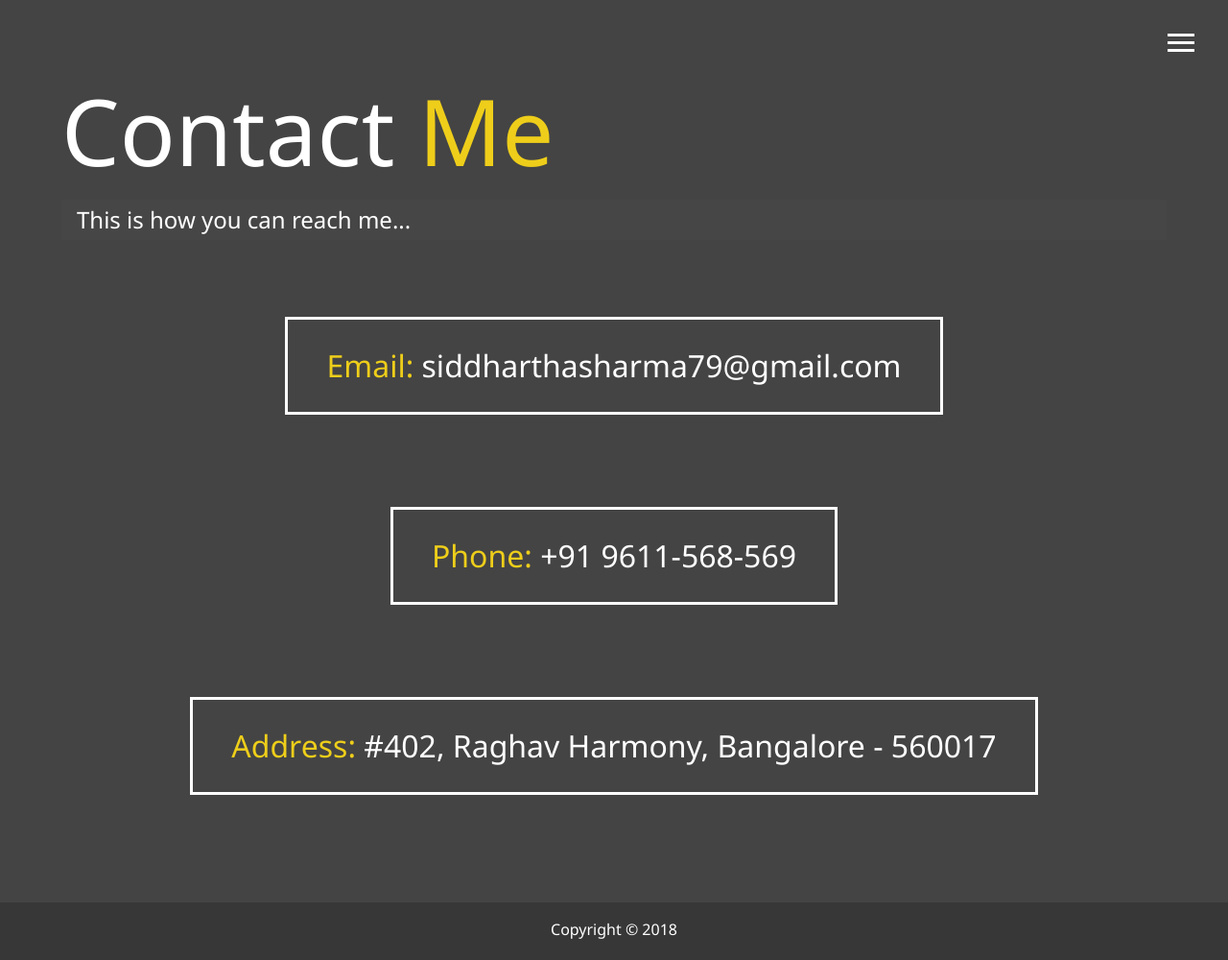
After one commit to siddharthasharma79/SiddPortfolio, a PHP site: page /docs/contact.html in a window 1280 px wide. The commit adds this page. Shown: the whole page at 96% size. Run offline with PHP 8.4, Linux system fonts and the light colour scheme; some libraries are stand-ins or nearby versions.

Commit message:
complete contact page with flex

```diff
--- /dev/null
+++ b/docs/contact.html
@@ -0,0 +1,80 @@
+<!DOCTYPE html>
+<html lang="en">
+
+<head>
+    <meta charset="UTF-8">
+    <meta name="viewport" content="width=device-width, initial-scale=1.0">
+    <meta http-equiv="X-UA-Compatible" content="ie=edge">
+    <link rel="stylesheet" href="css/main.css">
+    <link rel="stylesheet" href="https://use.fontawesome.com/releases/v5.2.0/css/all.css" integrity="sha384-hWVjflwFxL6sNzntih27bfxkr27PmbbK/iSvJ+a4+0owXq79v+lsFkW54bOGbiDQ"
+        crossorigin="anonymous">
+    <title>Portfolio - Contact</title>
+</head>
+
+
+<body>
+    <header>
+        <div class="menu-btn">
+            <div class="btn-line"></div>
+            <div class="btn-line"></div>
+            <div class="btn-line"></div>
+        </div>
+
+        <nav class="menu">
+            <div class="menu-branding">
+                <div class="portrait"></div>
+            </div>
+            <ul class="menu-nav">
+                <li class="nav-item ">
+                    <a href="index.html" class="nav-link">
+                        Home
+                    </a>
+                </li>
+                <li class="nav-item">
+                    <a href="about.html" class="nav-link">
+                        About Me
+                    </a>
+                </li>
+                <li class="nav-item">
+                    <a href="work.html" class="nav-link">
+                        My Work
+                    </a>
+                </li>
+                <li class="nav-item  current">
+                    <a href="contact.html" class="nav-link">
+                        How To Reach Me
+                    </a>
+                </li>
+            </ul>
+        </nav>
+    </header>
+    <main id="contact">
+        <h1 class="lg-heading">
+            Contact
+            <span class="text-secondary">Me</span>
+        </h1>
+        <h2 class="sm-heading">
+            This is how you can reach me...
+        </h2>
+        <div class="boxes">
+            <div>
+                <span class="text-secondary">Email: </span>
+                siddharthasharma79@gmail.com
+            </div>
+            <div>
+                <span class="text-secondary">Phone: </span>
+                +91 9611-568-569
+            </div>
+            <div>
+                <span class="text-secondary">Address: </span>
+                #402, Raghav Harmony, Bangalore - 560017
+            </div>
+        </div>
+    </main>
+    <footer id="main-footer">
+        Copyright &copy; 2018
+    </footer>
+</body>
+<script src="js/main.js"></script>
+
+</html>
--- a/docs/css/main.css
+++ b/docs/css/main.css
@@ -191,6 +191,25 @@ main {
       border-color: #eece1a;
       transition: all 0.5s ease-out; }
 
+.boxes {
+  display: flex;
+  flex-wrap: wrap;
+  justify-content: space-evenly;
+  align-items: center;
+  margin-top: 1rem; }
+  .boxes div {
+    font-size: 2rem;
+    border: 3px solid #fff;
+    padding: 1.5rem 2.5rem;
+    margin: 3rem;
+    transition: all 0.5s ease-out; }
+    .boxes div:hover {
+      padding: 0.5rem 1.5rem;
+      background: #eece1a;
+      color: #000; }
+      .boxes div:hover span {
+        color: #000; }
+
 .btn, .btn-dark, .btn-light {
   display: block;
   padding: 0.5rem 1rem;
--- a/sass/main.scss
+++ b/sass/main.scss
@@ -131,6 +131,33 @@ main {
   }
 }
 
+// Contact page
+.boxes {
+  display: flex;
+  flex-wrap: wrap;
+  justify-content: space-evenly;
+  align-items: center;
+  margin-top: 1rem;
+
+  div {
+    font-size: 2rem;
+    border: 3px solid #fff;
+    padding: 1.5rem 2.5rem;
+    margin: 3rem;
+    @include easeOut;
+
+    &:hover {
+      padding: 0.5rem 1.5rem;
+      background: $secondary-color;
+      color: set-text-color($secondary-color);
+
+      span {
+        color: set-text-color($secondary-color);
+      }
+    }
+  }
+}
+
 // Button Styles
 .btn {
   display: block;
```
